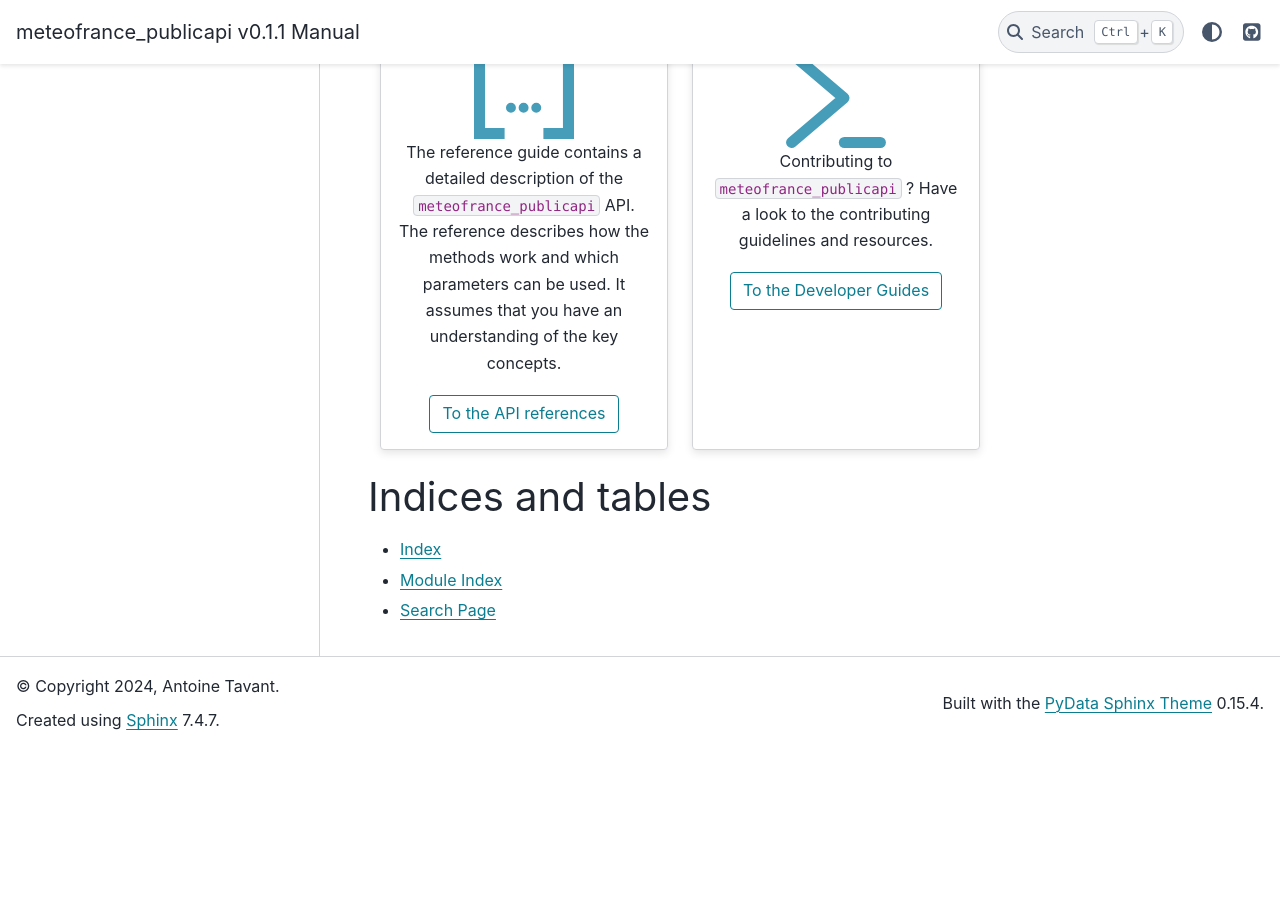
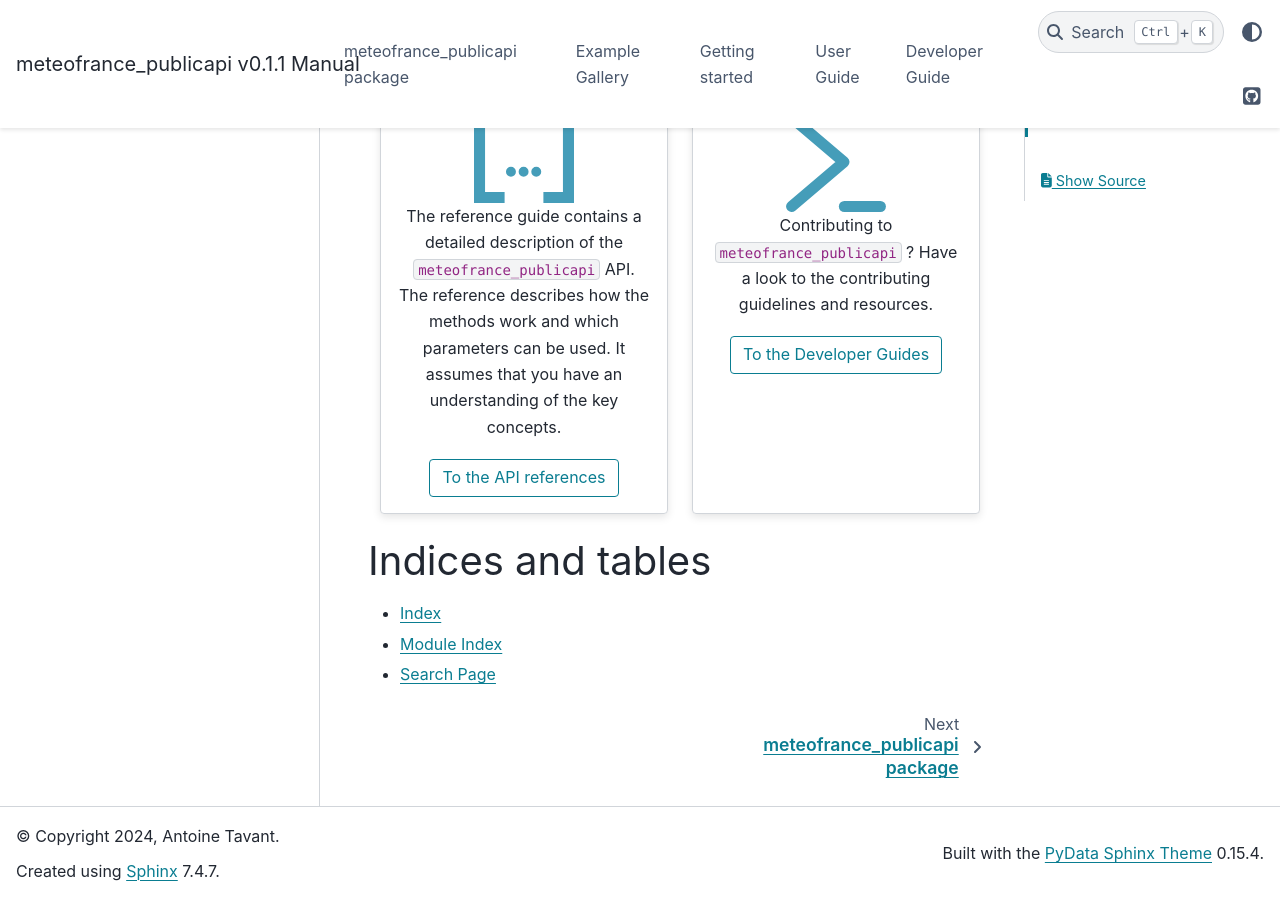
Before and after one commit to antoinetavant/meteofranceapi, a Sphinx documentation site: the page built from doc/index.rst, in a window 1280 px wide and 900 px high, scrolled down 656 px. Built offline with Sphinx 7.4.7 and the PyData theme 0.15.4, drawn with Linux system fonts in a browser that asks for light colours; before the commit the page ends 1405 px from its top, so only the background shows below that.

Commit message:
Fix broken link in doc

```diff
--- a/doc/developer_guide/contributing.rst
+++ b/doc/developer_guide/contributing.rst
@@ -75,4 +75,5 @@ For complete instructions please see the setup guide.
     :caption: Developer guide
 
     contributing_to_docs
+    branches_and_CD
     testing
--- a/doc/index.rst
+++ b/doc/index.rst
@@ -84,7 +84,10 @@ Indices and tables
 
 .. toctree::
    :maxdepth: 1
-    :hidden:
+   :hidden:
 
    sources/meteofrance_publicapi
    examples/index
+   getting_started/index
+   user_guide/index
+   developer_guide/contributing
--- a/doc/sources/meteofrance_publicapi.rst
+++ b/doc/sources/meteofrance_publicapi.rst
@@ -19,3 +19,4 @@ Submodules
    meteofrance_publicapi.errors
    meteofrance_publicapi.observations
    meteofrance_publicapi.raster
+   meteofrance_publicapi.tests
--- /dev/null
+++ b/doc/sources/meteofrance_publicapi.tests.rst
@@ -0,0 +1,8 @@
+meteofrance\_publicapi.tests package
+====================================
+
+.. automodule:: meteofrance_publicapi.tests
+   :members:
+   :undoc-members:
+   :show-inheritance:
+   :private-members:
```
Also changed, not shown: doc/user_guide/index.rst (+1 -38 lines).
